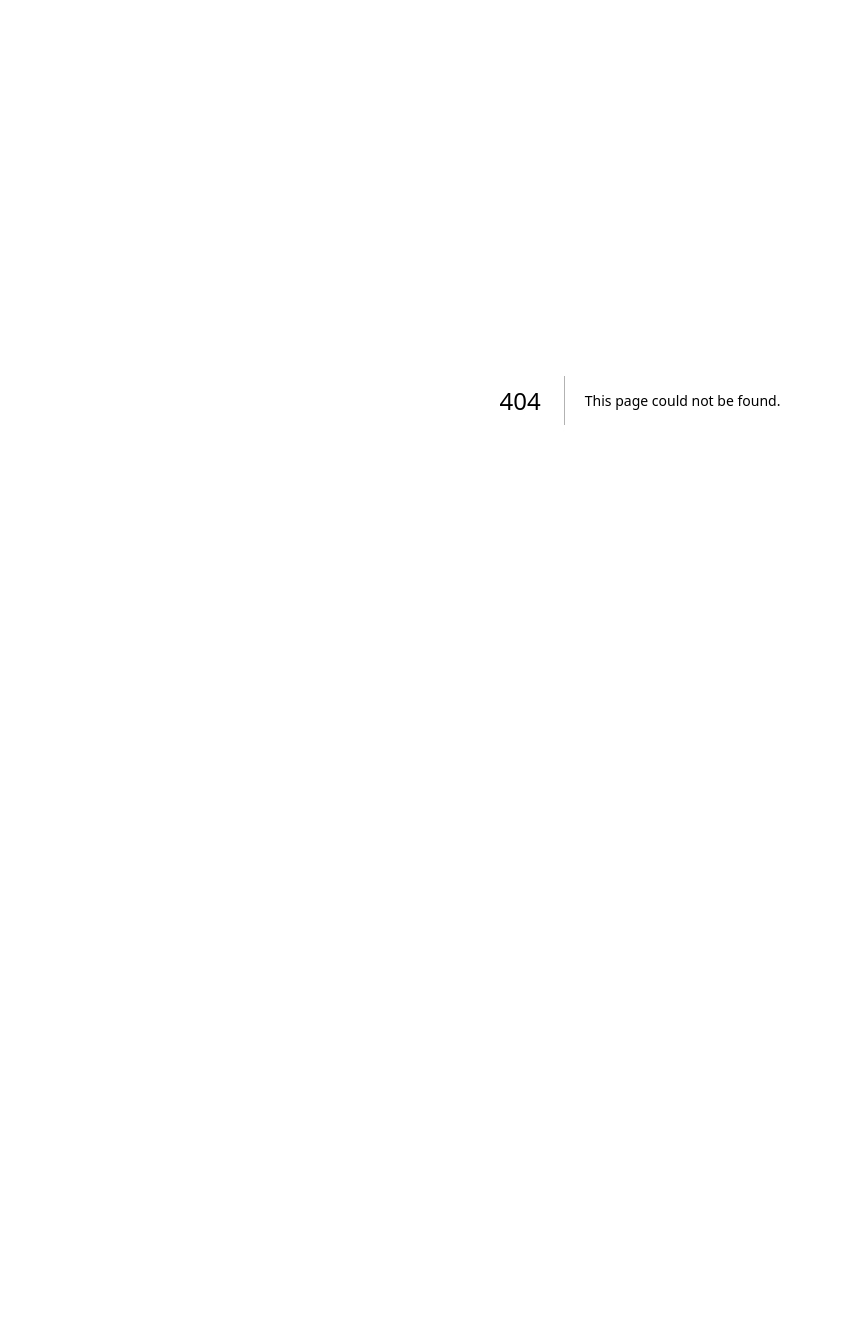
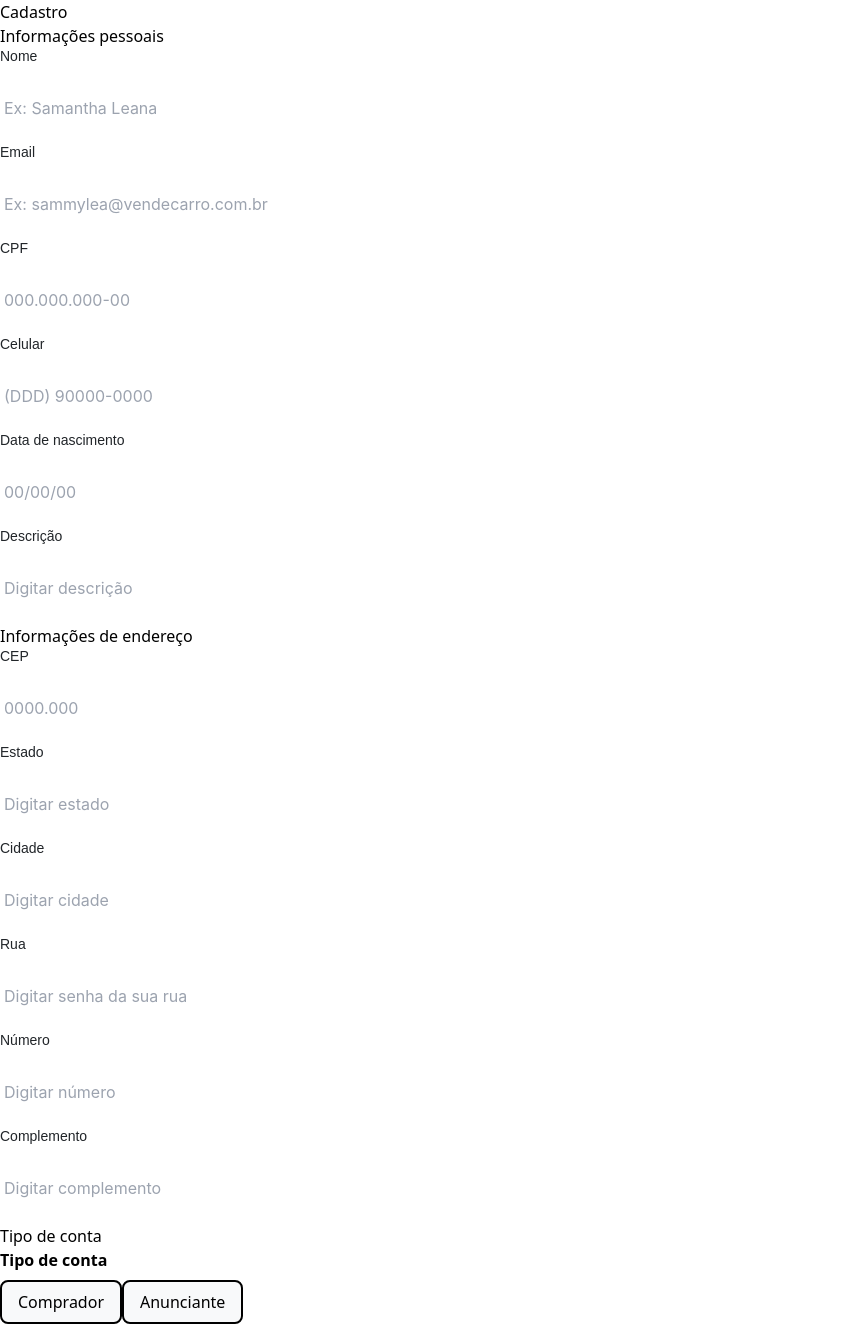
Before and after one commit to m6-G10-Project-FullStack/front-end, a Next.js app: page /register in a window 1280 px wide. Before the commit this address had no page. Shown: the whole page, without its empty margins (0-843 px from the left). Before the commit the page ends 800 px from the top, so only its background shows below. Built offline with nearby package versions, Linux system fonts and the light colour scheme.

Commit message:
feat: creating Register page

```diff
--- /dev/null
+++ b/pages/register/index.tsx
@@ -0,0 +1,100 @@
+import React, { useState } from "react";
+import Input from "../../src/components/Input";
+
+export default function Register() {
+  const [isBuyer, setIsBuyer] = useState(false);
+  const [isSeller, setIsSeller] = useState(false);
+  console.log(isSeller);
+  console.log(isBuyer);
+
+  return (
+    <>
+      <div className="div-container-registro">
+        <h1>Cadastro</h1>
+        <h3>Informações pessoais</h3>
+
+        <div>
+          <Input label="Nome" placeholder="Ex: Samantha Leana" />
+        </div>
+
+        <div>
+          <Input label="Email" placeholder="Ex: sammylea@vendecarro.com.br" />
+        </div>
+
+        <div>
+          <Input label="CPF" placeholder="000.000.000-00" />
+        </div>
+
+        <div>
+          <Input label="Celular" placeholder="(DDD) 90000-0000" />
+        </div>
+
+        <div>
+          <Input label="Data de nascimento" placeholder="00/00/00" />
+        </div>
+
+        <div>
+          <Input label="Descrição" placeholder="Digitar descrição" />
+        </div>
+
+        <h3>Informações de endereço</h3>
+        <div>
+          <Input label="CEP" placeholder="0000.000" />
+        </div>
+
+        <div>
+          <Input label="Estado" placeholder="Digitar estado" />
+        </div>
+
+        <div>
+          <Input label="Cidade" placeholder="Digitar cidade" />
+        </div>
+
+        <div>
+          <Input label="Rua" placeholder="Digitar senha da sua rua" />
+        </div>
+
+        <div>
+          <Input label="Número" placeholder="Digitar número" />
+        </div>
+
+        <div>
+          <Input label="Complemento" placeholder="Digitar complemento" />
+        </div>
+
+        <h4>Tipo de conta</h4>
+        <div>
+          <h5 className="font-bold mb-2">Tipo de conta</h5>
+          <div>
+            <button
+              className={`py-2 px-4 rounded-lg ${
+                isBuyer
+                  ? "bg-brand1  text-gray9 border-2 border-blue-600"
+                  : "bg-gray9  border-2 border-gray-100"
+              }`}
+              onClick={() => {
+                setIsBuyer(true);
+                setIsSeller(false);
+              }}
+            >
+              Comprador
+            </button>
+            <button
+              className={`py-2 px-4 rounded-lg ${
+                isSeller
+                  ? "bg-brand1  text-gray9 border-2 border-blue-600"
+                  : "bg-gray9   border-2 border-gray-100"
+              }`}
+              onClick={() => {
+                setIsSeller(true);
+                setIsBuyer(false);
+              }}
+            >
+              Anunciante
+            </button>
+          </div>
+        </div>
+      </div>
+    </>
+  );
+}
```
